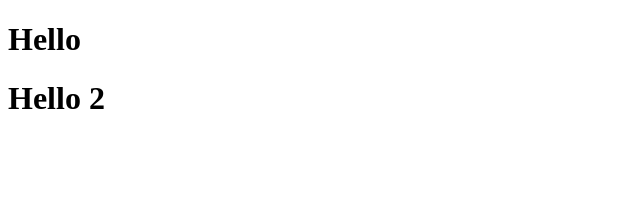
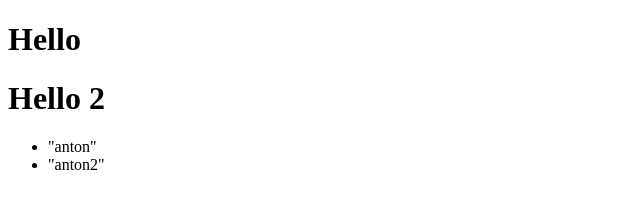
Before and after one commit to Antonikas-2/SAP_project, a plain HTML site: page index.html in a window 1280 px wide. Shown: the whole page, without its empty margins (0-640 px from the left). Drawn offline with Linux system fonts and the light colour scheme.

Commit message:
add lis 2

```diff
--- a/index.html
+++ b/index.html
@@ -11,7 +11,10 @@
 	<body>
 		<h1 >Hello</h1>
 			<h1 >Hello 2</h1>
-			<ul
+			<ul>
+				<li>"anton"</li>
+					<li>"anton2"</li>
+			</ul>
 	</body>
 
 </html>
```
